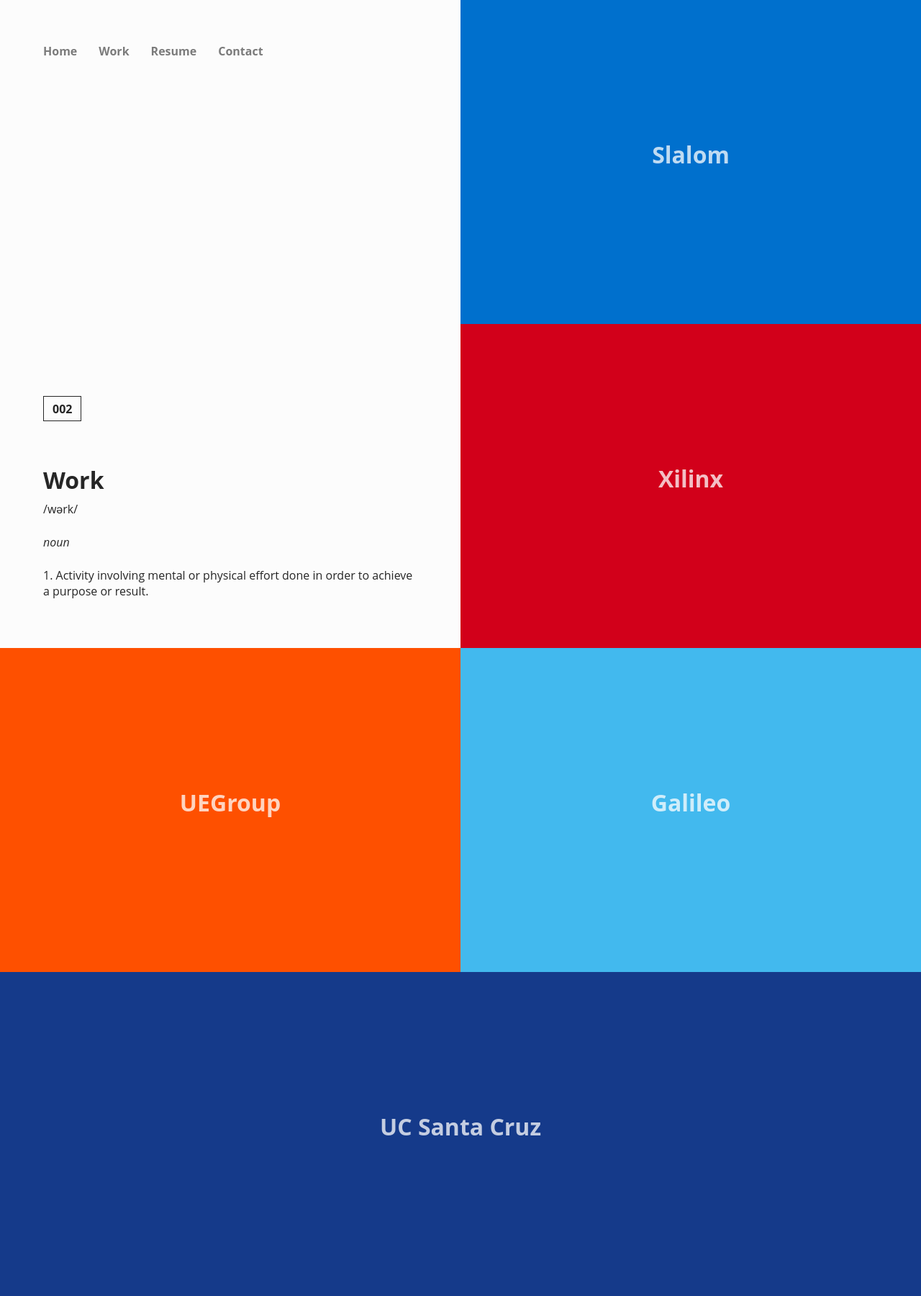
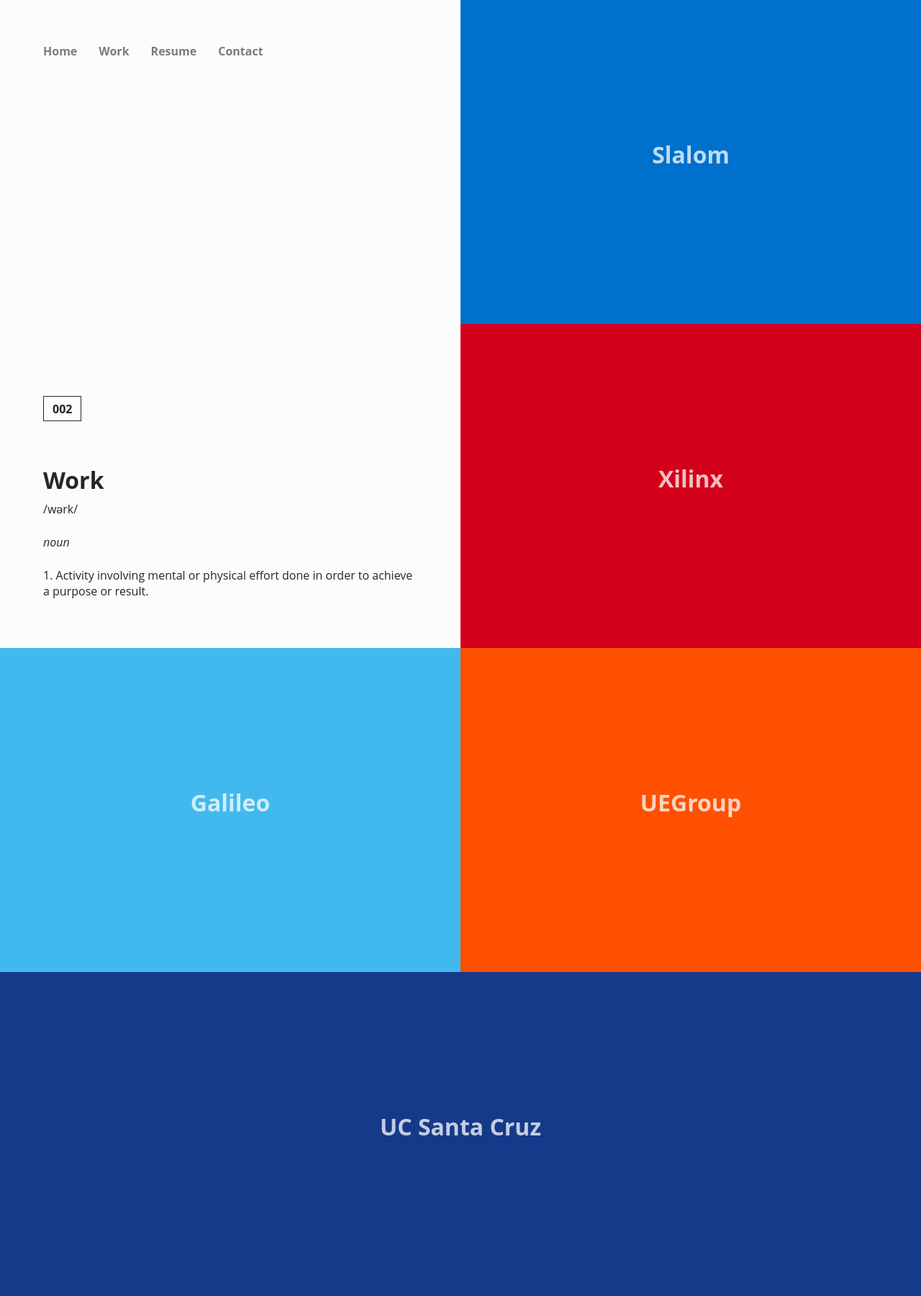
Before and after one commit to antoniolee/antoniolee.github.io, a Jekyll site: the page built from _pages/work.html, in a window 1280 px wide. Shown: the whole page at 72% size. Built offline with Jekyll 4.4.1, drawn with Linux system fonts in a browser that asks for light colours; nearby versions of some CDN libraries.

Commit message:
updated grid

```diff
--- a/_pages/work.html
+++ b/_pages/work.html
@@ -26,12 +26,12 @@
         <h2>Xilinx</h2>
         <p>Under construction</p>
     </div>
+    <div class="tile-work galileo">
+        <h2>Galileo</h2>
+        <p>Under construction</p>
+    </div>
     <div class="tile-work uegroup">
         <h2>UEGroup</h2>
-        <p>Under construction</p>
-    </div>
-    <div class="tile-work galileo">
-        <h2>Galileo</h2>
         <p>Under construction</p>
     </div>
     <div class="tile-work santa-cruz">
--- a/_sass/_tile-definition.scss
+++ b/_sass/_tile-definition.scss
@@ -70,7 +70,7 @@
 
 @media screen and (max-width: 900px) {
     div.tile-definition {
-        max-height: 700px;
+        max-height: 768px;
         min-height: 560px;
     }
 
--- a/_sass/_work.scss
+++ b/_sass/_work.scss
@@ -9,7 +9,7 @@
     color: #262626;
     display: grid;
     grid-template-columns: repeat(3, 1fr);
-    grid-template-rows: repeat(3, 1fr);
+    grid-template-rows: repeat(4, 1fr);
 
     #nav ul li a {
         color: #262626;
@@ -97,10 +97,13 @@
 
     div.slalom {
         background-color: $slalom-blue;
+        grid-area: span 1 / span 2;
     }
 
     div.xilinx {
         background-color: $xilinx-red;
+        grid-column: 3 / 4;
+        grid-row: 2 / 4;
     }
 
     div.galileo {
@@ -110,10 +113,13 @@
 
     div.uegroup {
         background-color: $uegroup-orange;
+        grid-area: span 2 / span 1;
     }
 
     div.santa-cruz {
         background-color: $santa-cruz-blue;
+        // grid-column: 1 / 1;
+        // grid-row: 3 / 3;
         grid-area: span 1 / span 2;
     }
 
@@ -163,8 +169,24 @@
         grid-template-columns: repeat(2, 1fr);
         grid-template-rows: repeat(4, 1fr);
 
+        div.slalom {
+            grid-area: span 1 / span 1;
+        }
+
+        div.xilinx {
+            grid-area: span 1 / span 1;
+        }
+
         div.galileo {
             grid-area: span 1 / span 1;
+        }
+
+        div.uegroup {
+            grid-area: span 1 / span 1;
+        }
+
+        div.santa-cruz {
+            grid-area: span 1 / span 2;
         }
     }
 
```
